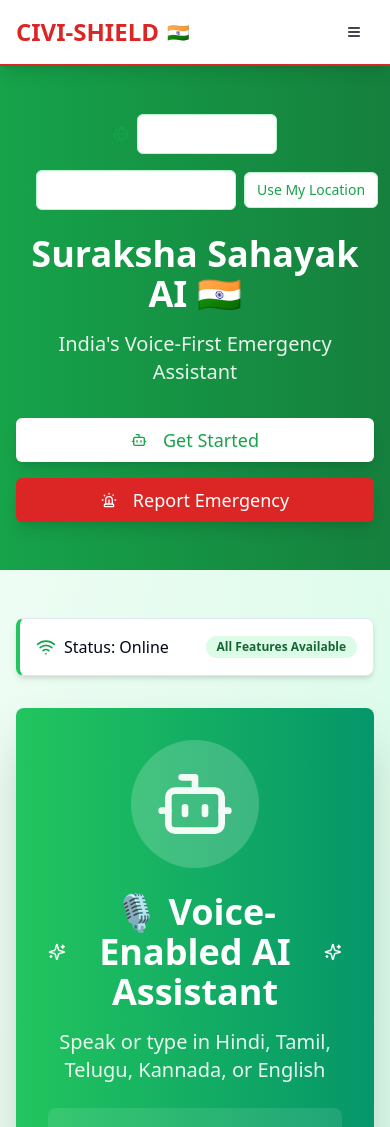
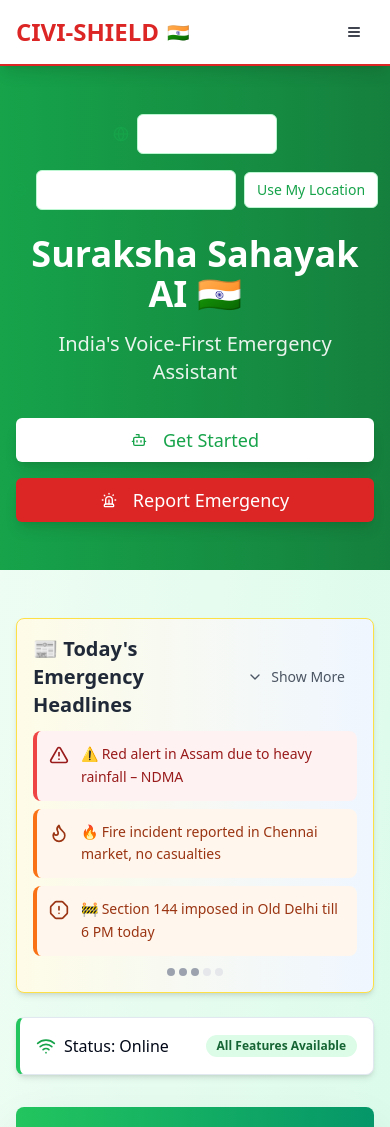
Before and after one commit to SohithNarnavaram/suraksha-sahayak-civishield-ai, a React (Vite) app: page /dashboard in a window 390 px wide. Shown: the top 1127 px of the page. Built offline with nearby package versions, Linux system fonts and the light colour scheme.

Commit message:
feat: Add emergency headlines banner and UI updates
Adds a banner to the dashboard displaying emergency headlines. Includes placeholder text and UI styling. Also updates the color of the language and location selection boxes.

```diff
--- /dev/null
+++ b/src/components/EmergencyHeadlines.tsx
@@ -0,0 +1,109 @@
+
+import React, { useState } from 'react';
+import { Card, CardContent } from '@/components/ui/card';
+import { Button } from '@/components/ui/button';
+import { ChevronDown, ChevronUp, AlertTriangle, Flame, AlertOctagon } from 'lucide-react';
+
+const EmergencyHeadlines = () => {
+  const [isExpanded, setIsExpanded] = useState(false);
+
+  const headlines = [
+    {
+      icon: AlertTriangle,
+      text: "⚠️ Red alert in Assam due to heavy rainfall – NDMA",
+      severity: "high"
+    },
+    {
+      icon: Flame,
+      text: "🔥 Fire incident reported in Chennai market, no casualties",
+      severity: "medium"
+    },
+    {
+      icon: AlertOctagon,
+      text: "🚧 Section 144 imposed in Old Delhi till 6 PM today",
+      severity: "medium"
+    },
+    {
+      icon: AlertTriangle,
+      text: "🦠 Heat wave warning issued for Rajasthan and Gujarat",
+      severity: "high"
+    },
+    {
+      icon: AlertOctagon,
+      text: "📢 Traffic advisory: Major roads closed due to VIP movement in Mumbai",
+      severity: "low"
+    }
+  ];
+
+  const visibleHeadlines = isExpanded ? headlines : headlines.slice(0, 3);
+
+  return (
+    <div className="mb-6">
+      <Card className="bg-gradient-to-r from-yellow-50 to-blue-50 border-yellow-300 shadow-md">
+        <CardContent className="p-4">
+          <div className="flex items-center justify-between mb-3">
+            <h2 className="text-xl font-bold text-gray-800 flex items-center gap-2">
+              📰 Today's Emergency Headlines
+            </h2>
+            <Button
+              variant="ghost"
+              size="sm"
+              onClick={() => setIsExpanded(!isExpanded)}
+              className="text-gray-600 hover:text-gray-800"
+            >
+              {isExpanded ? (
+                <>
+                  <ChevronUp className="h-4 w-4" />
+                  Show Less
+                </>
+              ) : (
+                <>
+                  <ChevronDown className="h-4 w-4" />
+                  Show More
+                </>
+              )}
+            </Button>
+          </div>
+
+          <div className="space-y-2">
+            {visibleHeadlines.map((headline, index) => (
+              <div
+                key={index}
+                className={`p-3 rounded-lg border-l-4 ${
+                  headline.severity === 'high'
+                    ? 'bg-red-50 border-l-red-500 text-red-800'
+                    : headline.severity === 'medium'
+                    ? 'bg-orange-50 border-l-orange-500 text-orange-800'
+                    : 'bg-blue-50 border-l-blue-500 text-blue-800'
+                } transition-all duration-200 hover:shadow-md`}
+              >
+                <div className="flex items-start gap-3">
+                  <headline.icon className="h-5 w-5 mt-0.5 flex-shrink-0" />
+                  <p className="font-medium text-sm leading-relaxed">
+                    {headline.text}
+                  </p>
+                </div>
+              </div>
+            ))}
+          </div>
+
+          {/* Mobile carousel indicator */}
+          <div className="flex justify-center mt-3 md:hidden">
+            <div className="flex gap-1">
+              {headlines.map((_, index) => (
+                <div
+                  key={index}
+                  className={`w-2 h-2 rounded-full ${
+                    index < visibleHeadlines.length ? 'bg-gray-400' : 'bg-gray-200'
+                  }`}
+                />
+              ))}
+            </div>
+          </div>
+        </CardContent>
+      </Card>
+    </div>
+  );
+};
+
+export default EmergencyHeadlines;
--- a/src/pages/Dashboard.tsx
+++ b/src/pages/Dashboard.tsx
@@ -1,3 +1,4 @@
+
 import React, { useState } from 'react';
 import { useNavigate } from 'react-router-dom';
 import { Button } from '@/components/ui/button';
@@ -7,6 +8,7 @@ import { useLanguage } from '@/contexts/LanguageContext';
 import { useLocation } from '@/contexts/LocationContext';
 import LanguageSelector from '@/components/LanguageSelector';
 import LocationSelector from '@/components/LocationSelector';
+import EmergencyHeadlines from '@/components/EmergencyHeadlines';
 import {
   Phone,
   MessageSquare,
@@ -99,9 +101,9 @@ const Dashboard = () => {
               {t('subtitle')}
             </p>
             {selectedLocation && (
-              <div className="flex items-center justify-center gap-2 mb-6 bg-white bg-opacity-20 rounded-lg px-4 py-2 inline-flex">
-                <MapPin className="h-4 w-4" />
-                <span className="text-sm">Location: {selectedLocation}</span>
+              <div className="flex items-center justify-center gap-2 mb-6 bg-gradient-to-r from-blue-500 to-purple-600 rounded-lg px-6 py-3 inline-flex shadow-lg">
+                <MapPin className="h-5 w-5 text-white" />
+                <span className="text-white font-semibold">Location: {selectedLocation}</span>
               </div>
             )}
             <div className="flex flex-col sm:flex-row gap-4 justify-center">
@@ -127,6 +129,9 @@ const Dashboard = () => {
       </div>
 
       <div className="container mx-auto px-4 py-12">
+        {/* Emergency Headlines Banner */}
+        <EmergencyHeadlines />
+
         {/* Status Bar */}
         <div className="mb-8">
           <Card className="border-l-4 border-l-green-500 shadow-md">
```
